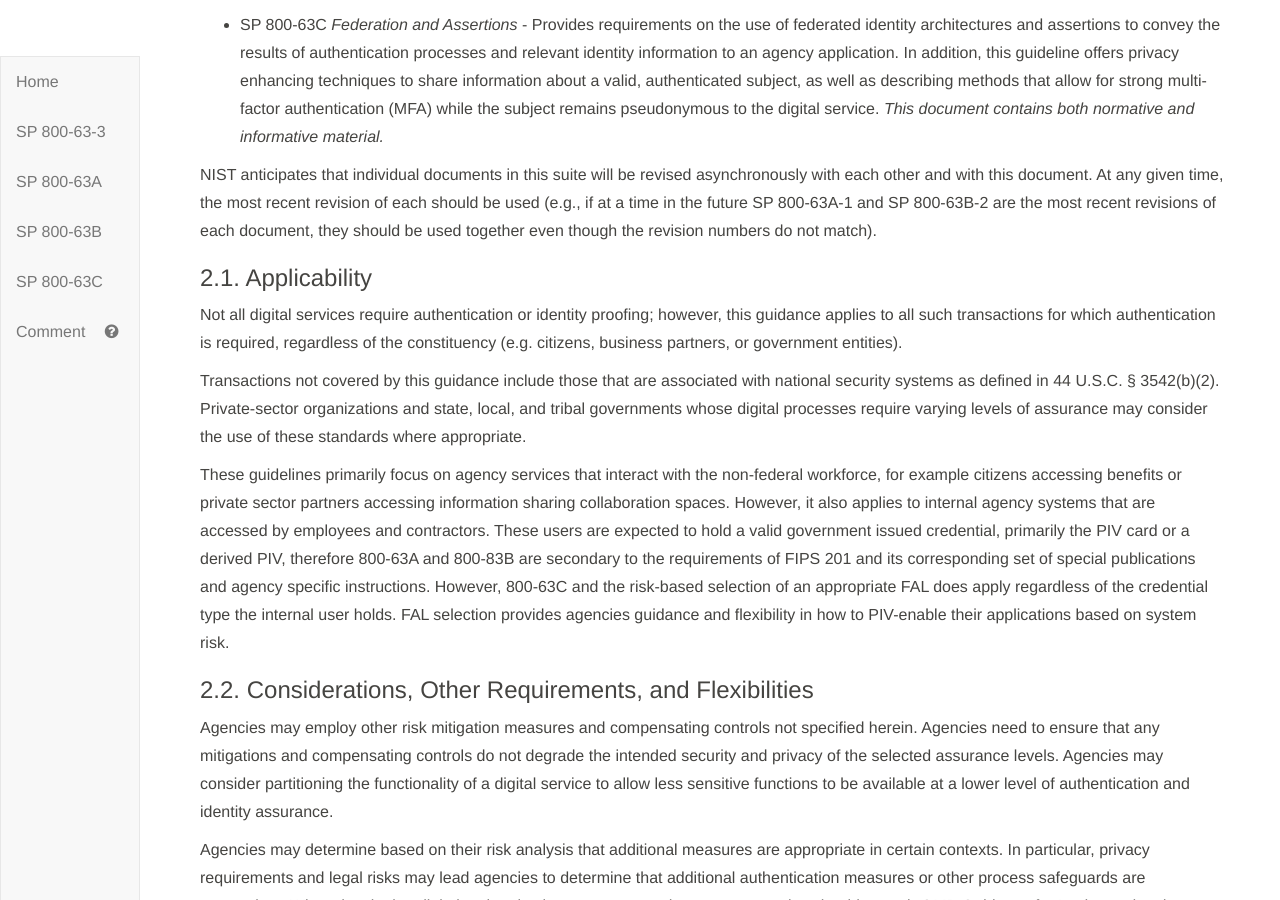
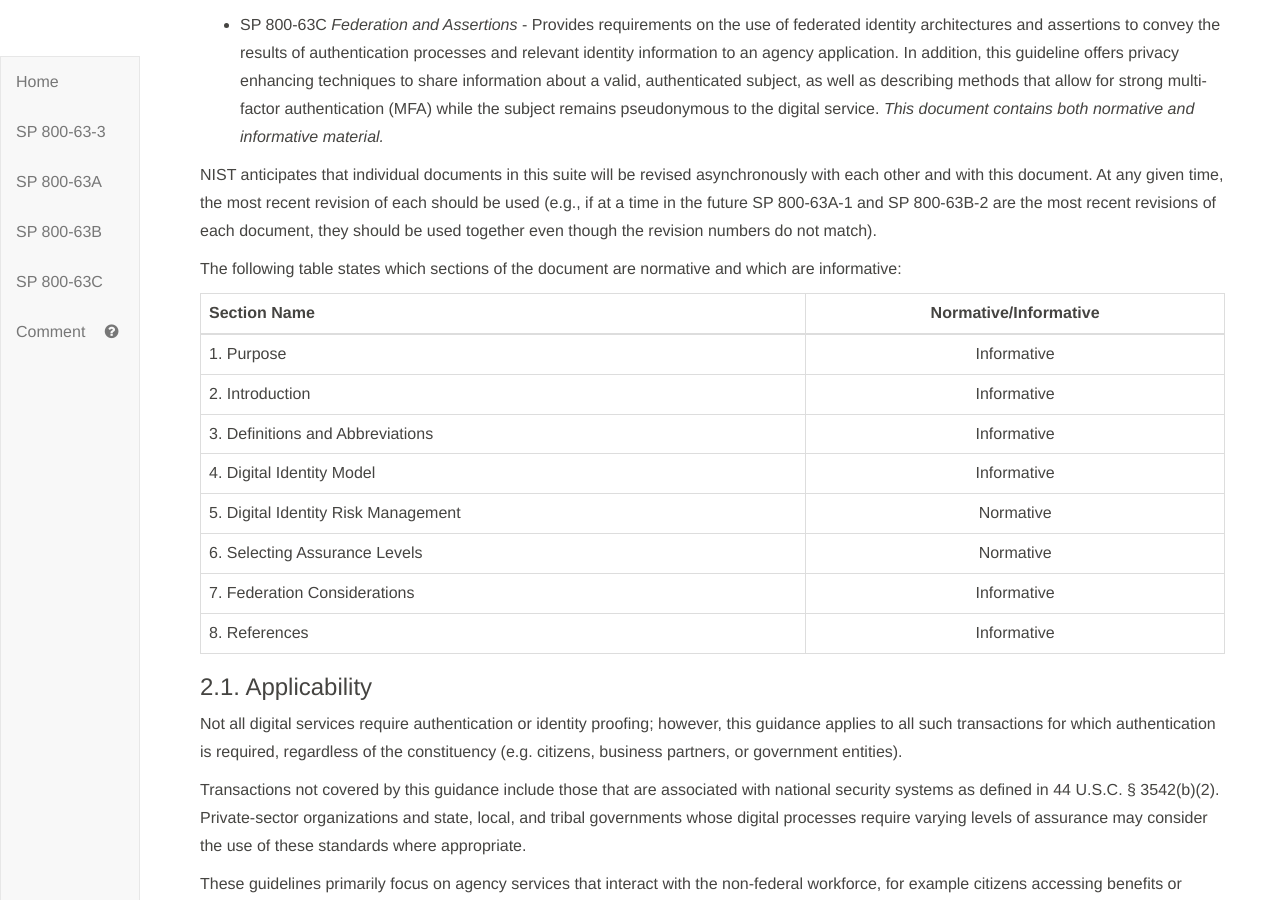
Before and after one commit to usnistgov/800-63-3, a Jekyll site: the page built from sp800-63-3/sec1_2_introduction.md, in a window 1280 px wide and 900 px high, scrolled down 1617 px. Built offline with Jekyll 4.4.1, drawn with Linux system fonts in a browser that asks for light colours; our own code applies the rules of GitHub Pages for plain Markdown files.

Commit message:
Closes #1676

```diff
--- a/sp800-63-3/sec1_2_introduction.md
+++ b/sp800-63-3/sec1_2_introduction.md
@@ -42,6 +42,19 @@
 - SP 800-63C *Federation and Assertions* - Provides requirements on the use of federated identity architectures and assertions to convey the results of authentication processes and relevant identity information to an agency application. In addition, this guideline offers privacy enhancing techniques to share information about a valid, authenticated subject, as well as describing methods that allow for strong multi-factor authentication (MFA) while the subject remains pseudonymous to the digital service. _This document contains both normative and informative material._
 
 NIST anticipates that individual documents in this suite will be revised asynchronously with each other and with this document. At any given time, the most recent revision of each should be used (e.g., if at a time in the future SP 800-63A-1 and SP 800-63B-2 are the most recent revisions of each document, they should be used together even though the revision numbers do not match).
+
+The following table states which sections of the document are normative and which are informative:
+
+|Section Name|Normative/Informative|
+|----|:--:|
+|1. Purpose|Informative|
+|2. Introduction|Informative|
+|3. Definitions and Abbreviations|Informative|
+|4. Digital Identity Model|Informative|
+|5. Digital Identity Risk Management|Normative|
+|6. Selecting Assurance Levels|Normative|
+|7. Federation Considerations|Informative|
+|8. References|Informative|
 
 ### 2.1. Applicability
 
```
Also changed, not shown: sp800-63-3/sec6_xAL.md (+2 -1 lines).
